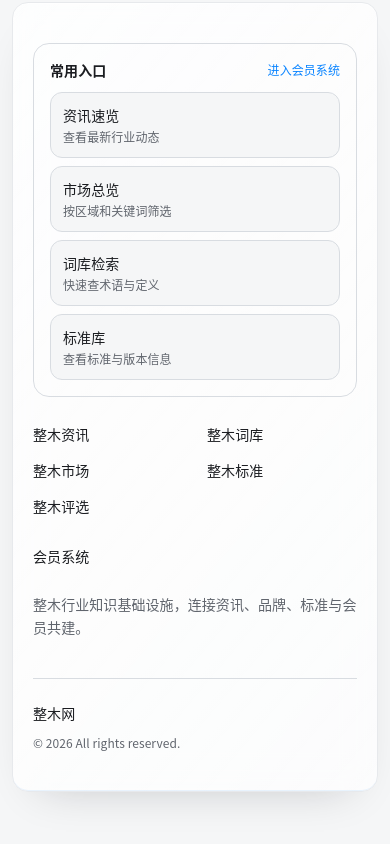
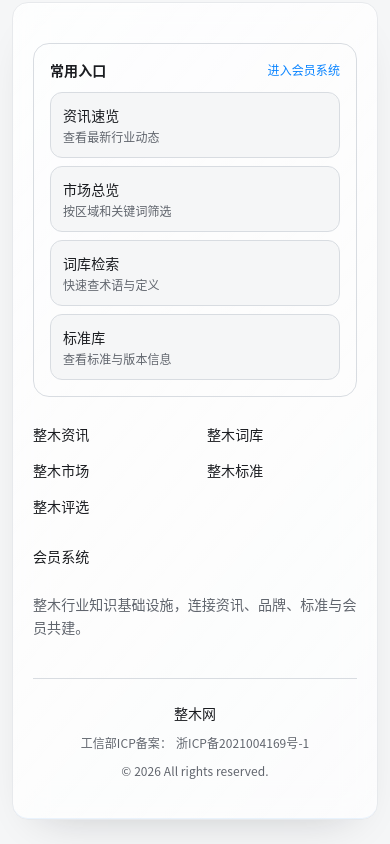
Before and after one commit to hadmard/web1, a Next.js app: page / in a window 390 px wide. Shown: the part 4899-5743 px from the top of the page. Before the commit the page ends 5715 px from the top, so only its background shows below. Built offline with nearby package versions, Linux system fonts and the light colour scheme; no server answers; the database is empty.

Commit message:
Add ICP footer record link

```diff
--- a/components/Footer.tsx
+++ b/components/Footer.tsx
@@ -22,8 +22,8 @@ const resourcesLinks = [{ href: "/membership", label: "会员系统" }];
 
 export function Footer() {
   return (
-    <footer className="mt-16 sm:mt-20 px-3 sm:px-5 pb-6 sm:pb-8">
-      <div className="glass-card max-w-6xl mx-auto px-5 sm:px-8 py-10 sm:py-12">
+    <footer className="mt-16 px-3 pb-6 sm:mt-20 sm:px-5 sm:pb-8">
+      <div className="glass-card mx-auto max-w-6xl px-5 py-10 sm:px-8 sm:py-12">
         <section className="rounded-2xl border border-border bg-surface-elevated/80 p-4 sm:p-5">
           <div className="mb-3 flex items-center justify-between gap-3">
             <p className="text-sm font-semibold text-primary">常用入口</p>
@@ -83,13 +83,26 @@ export function Footer() {
           </div>
 
           <div className="col-span-2 sm:col-span-1">
-            <p className="text-sm leading-relaxed text-muted">整木行业知识基础设施，连接资讯、品牌、标准与会员共建。</p>
+            <p className="text-sm leading-relaxed text-muted">
+              整木行业知识基础设施，连接资讯、品牌、标准与会员共建。
+            </p>
           </div>
         </div>
 
-        <div className="mt-10 flex flex-col gap-3 border-t border-border pt-6 sm:flex-row sm:items-center sm:justify-between">
-          <p className="text-sm text-primary/85">整木网</p>
-          <p className="text-xs text-muted">© {new Date().getFullYear()} All rights reserved.</p>
+        <div className="mt-10 flex flex-col gap-3 border-t border-border pt-6 text-center sm:grid sm:grid-cols-3 sm:items-center">
+          <p className="text-sm text-primary/85 sm:text-left">整木网</p>
+          <p className="text-xs text-muted">
+            工信部ICP备案：
+            <a
+              href="https://beian.miit.gov.cn/"
+              target="_blank"
+              rel="noreferrer"
+              className="ml-1 transition-colors hover:text-accent"
+            >
+              浙ICP备2021004169号-1
+            </a>
+          </p>
+          <p className="text-xs text-muted sm:text-right">© {new Date().getFullYear()} All rights reserved.</p>
         </div>
       </div>
     </footer>
```
